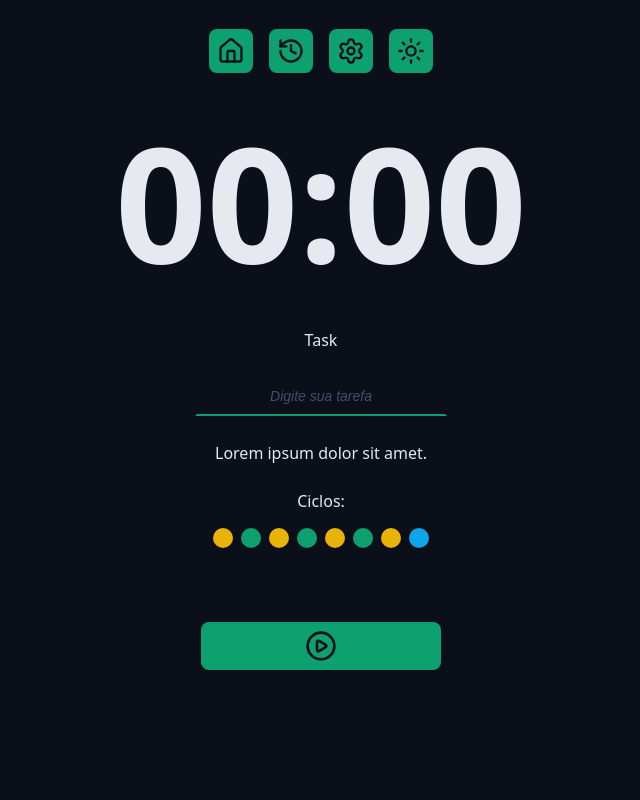
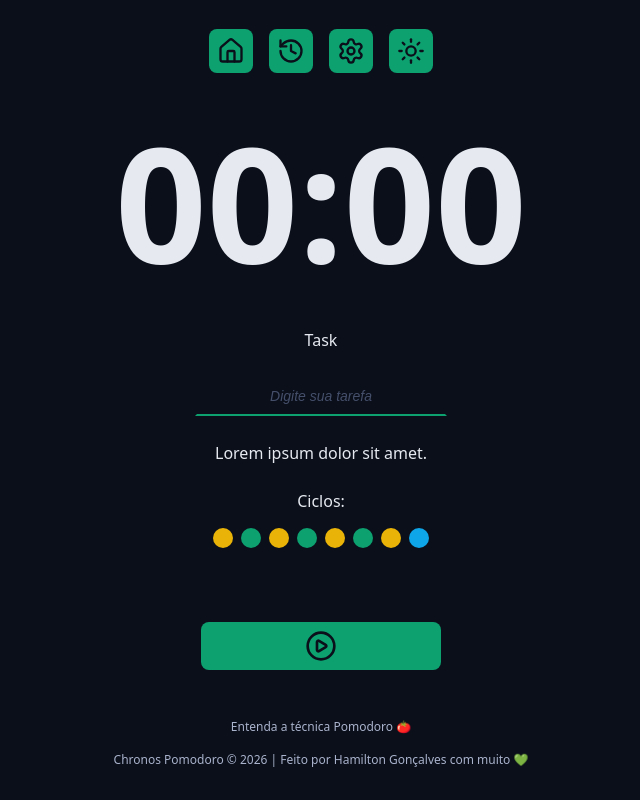
Before and after one commit to HamiltonGJr/chronos-pomodoro, a React (Vite) app: page / in a window 1280 px wide. Shown: the part 189-989 px from the top of the page, without its empty margins (319-959 px from the left). Before the commit the page ends 939 px from the top, so only its background shows below. Built offline with nearby package versions, Linux system fonts and the light colour scheme.

Commit message:
Creating the footer component

```diff
--- a/src/App.tsx
+++ b/src/App.tsx
@@ -5,6 +5,7 @@ import { CountDown } from './components/CountDown';
 import { Cycles } from './components/Cycles';
 import { DefaultButton } from './components/DefaultButton';
 import { DefaultInput } from './components/DefaultInput';
+import { Footer } from './components/Footer';
 import { Logo } from './components/Logo';
 import { Menu } from './components/Menu';
 
@@ -49,6 +50,8 @@ function App() {
             <DefaultButton icon={<PlayCircleIcon />} />
           </div>
         </form>
+
+        <Footer />
       </Container>
     </>
   );
--- /dev/null
+++ b/src/components/Footer/index.tsx
@@ -0,0 +1,17 @@
+import styles from './styles.module.css';
+
+function Footer() {
+  return (
+    <>
+      <footer className={styles.footer}>
+        <a href=''>Entenda a técnica Pomodoro 🍅</a>
+        <a href=''>
+          Chronos Pomodoro &copy; {new Date().getFullYear()} | Feito por
+          Hamilton Gonçalves com muito 💚
+        </a>
+      </footer>
+    </>
+  );
+}
+
+export { Footer };
--- /dev/null
+++ b/src/components/Footer/styles.module.css
@@ -0,0 +1,21 @@
+.footer {
+  display: flex;
+  flex-direction: column;
+  align-items: center;
+  justify-content: center;
+  gap: 1.6rem;
+
+  font-size: 1.2rem;
+}
+
+.footer a {
+  text-decoration: none;
+
+  color: var(--text-muted);
+}
+
+.footer a:hover {
+  text-decoration: underline;
+
+  color: var(--text-muted);
+}
--- a/src/components/Heading/index.tsx
+++ b/src/components/Heading/index.tsx
@@ -9,7 +9,7 @@ type HeadingProps = {
 function Heading({ children }: HeadingProps) {
   return (
     <>
-      <h1 className={`${styles.heading} ${styles.cyan}`}>{children}</h1>
+      <h1 className={styles.heading}>{children}</h1>
     </>
   );
 }
```
